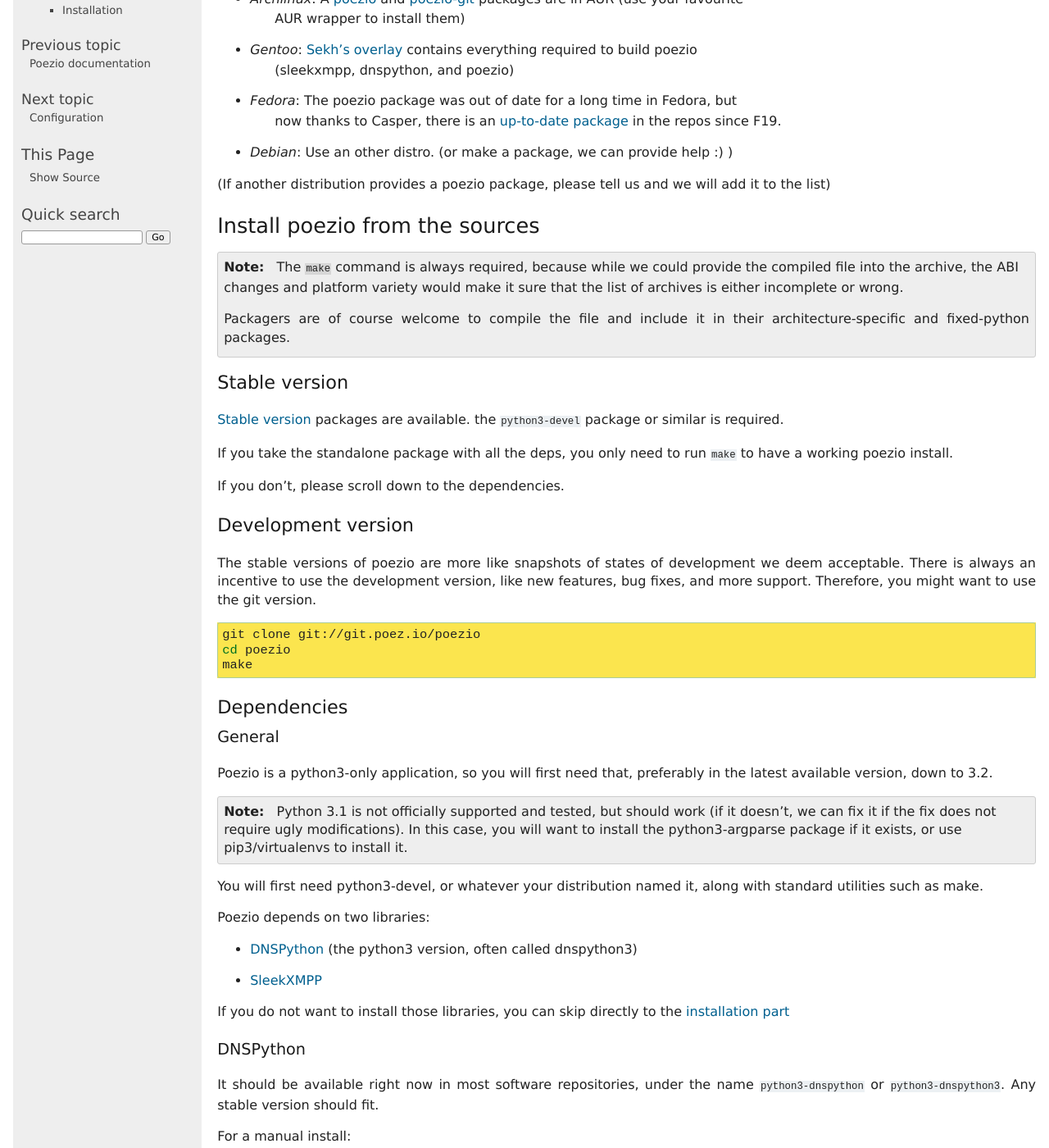
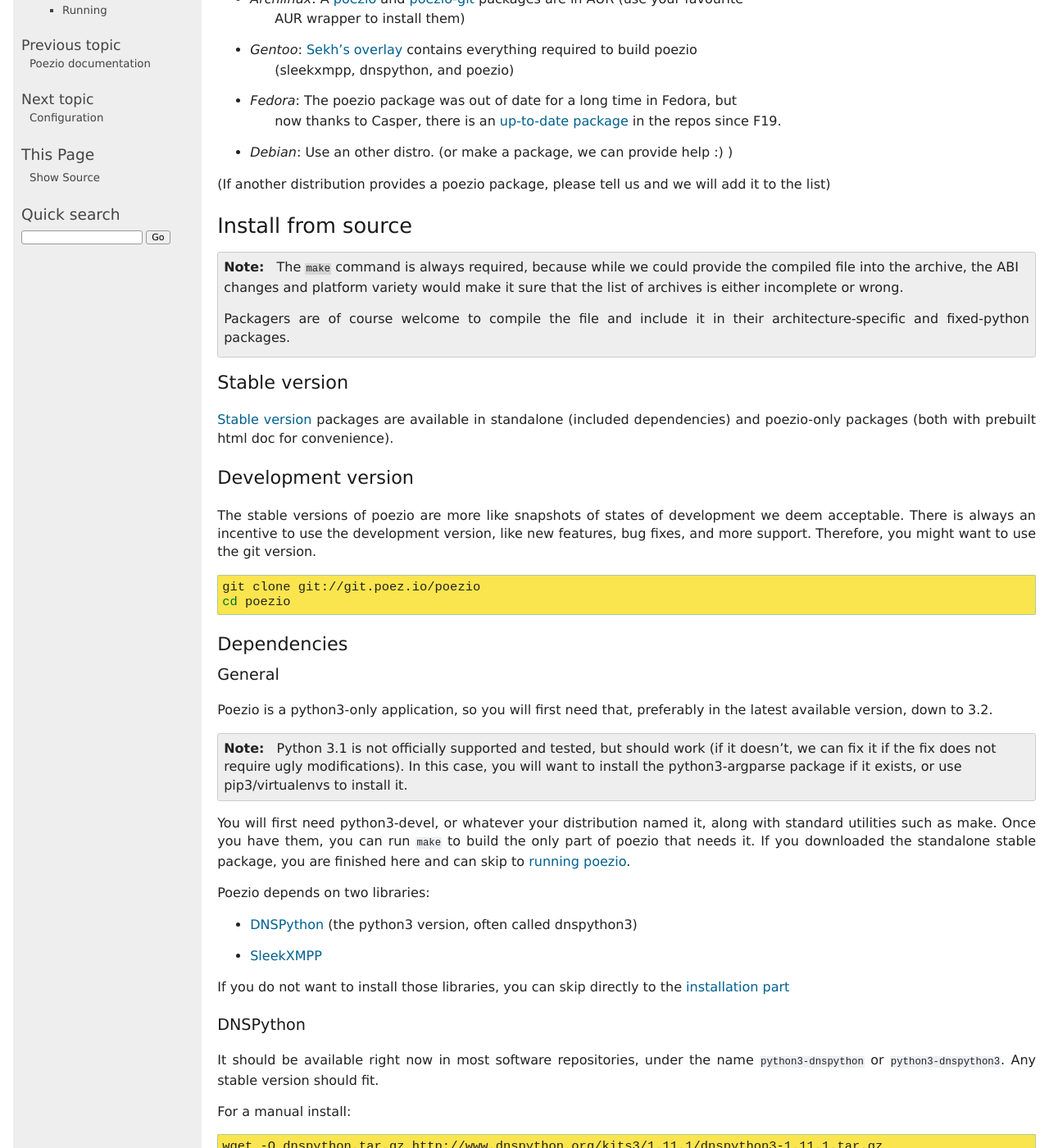
Before and after one commit to poezio/poezio, a Sphinx documentation site: the page built from doc/source/install.rst, in a window 1280 px wide and 1400 px high, scrolled down 341 px. Shown: the whole window at 82% size. Built offline with Sphinx 7.4.7, drawn with Linux system fonts in a browser that asks for light colours; some of the changed text lies outside the part shown.

Commit message:
Documentation & Makefile update

```diff
--- a/doc/source/install.rst
+++ b/doc/source/install.rst
@@ -1,8 +1,9 @@
 Installing poezio
 =================
 
-.. important:: Python 3.2 or better is highly recommended, as we do not
-    officially support python 3.1 (although we do try to keep things running).
+.. important:: Python 3.3 or better is highly recommended, as we do not
+    officially support python 3.1 (although we do try to keep things running),
+    and python 3.2 has some unfixable issues.
 
 poezio in the GNU/Linux distributions
 -------------------------------------
@@ -22,8 +23,8 @@
 (If another distribution provides a poezio package, please tell us and we will
 add it to the list)
 
-Install poezio from the sources
--------------------------------
+Install from source
+-------------------
 
 .. note:: The ``make`` command is always required, because while we could provide
     the compiled file into the archive, the ABI changes and platform variety would
@@ -36,13 +37,8 @@
 Stable version
 ~~~~~~~~~~~~~~
 
-`Stable version`_ packages are available. the ``python3-devel`` package or similar
-is required.
-
-If you take the standalone package with all the deps, you only need to run ``make``
-to have a working poezio install.
-
-If you don’t, please scroll down to the dependencies.
+`Stable version`_ packages are available in standalone (included dependencies)
+and poezio-only packages (both with prebuilt html doc for convenience).
 
 
 Development version
@@ -57,7 +53,6 @@
 
     git clone git://git.poez.io/poezio
     cd poezio
-    make
 
 Dependencies
 ~~~~~~~~~~~~
@@ -76,7 +71,9 @@
     install it.
 
 You will first need python3-devel, or whatever your distribution named it, along
-with standard utilities such as make.
+with standard utilities such as make. Once you have them, you can run ``make``
+to build the only part of poezio that needs it. If you downloaded the standalone
+stable package, you are finished here and can skip to :ref:`running poezio <poezio-run-label>`.
 
 Poezio depends on two libraries:
 
@@ -104,9 +101,9 @@
     python3 setup.py build
     python3 setup.py install --user
 
-""""""
+"""""""""
 SleekXMPP
-""""""
+"""""""""
 
 Poezio now depends on SleekXMPP 1.2. if your distribution does not provide it yet,
 you can install it this way:
@@ -142,20 +139,27 @@
 libraries for you. (and if you don’t have git installed, install it)
 
 
-To run poezio directly from the directory, do:
+If you really want to install it, run as root (or sudo in ubuntu or whatever):
+
+.. code-block:: bash
+
+    make install
+
+
+.. _poezio-run-label:
+
+Running
+~~~~~~~
+
+If you didn’t install poezio, you can run it from the source directory
+with:
 
 .. code-block:: bash
 
     ./launch.sh
 
 
-If you really want to install it, run as root (or sudo in ubuntu or whatever):
-
-.. code-block:: bash
-
-    make install
-
-And then start it with:
+If you did, it should be in he ``$PATH`` as ``poezio``, so run:
 
 .. code-block:: bash
 
```
Also changed, not shown: 1 other file.
